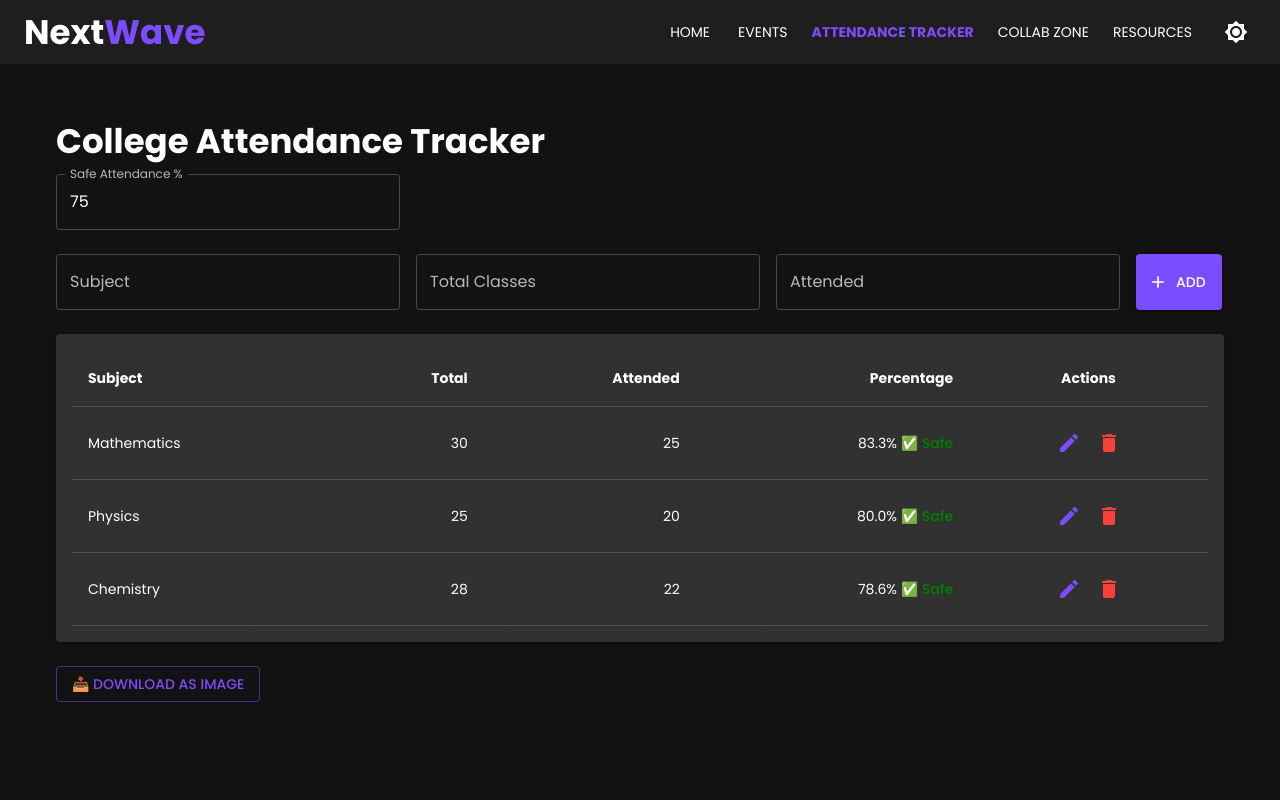
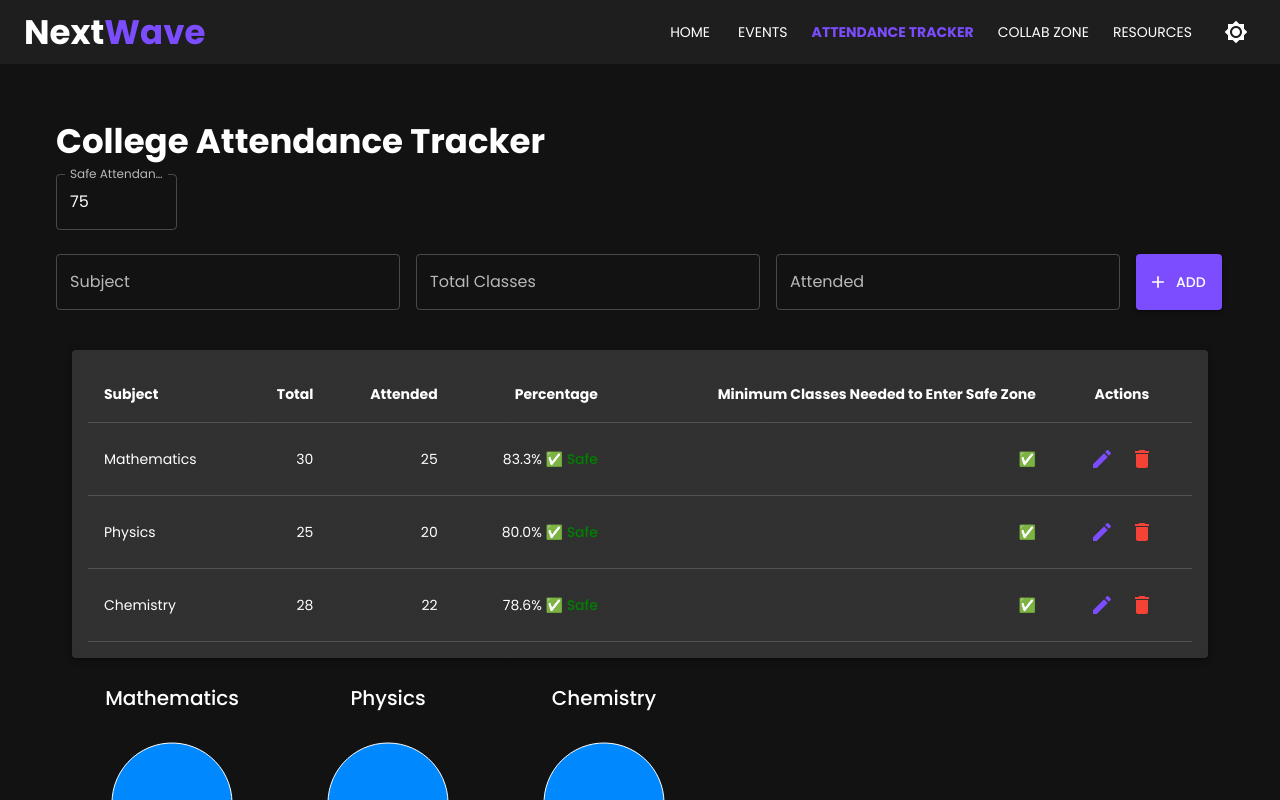
Before and after one commit to AnishaGupta-tech/NextWave, a React (Create React App) app: page / in a window 1280 px wide. Both pictures are taken after a click on the button "ATTENDANCE TRACKER". Shown: the top 800 px of the page. Built offline with nearby package versions, Linux system fonts and the light colour scheme.

Commit message:
complete attendance tracker

```diff
--- a/package.json
+++ b/package.json
@@ -16,9 +16,11 @@
     "html2canvas": "^1.4.1",
     "jspdf": "^3.0.1",
     "react": "^19.1.0",
+    "react-calendar": "^5.1.0",
     "react-dom": "^19.1.0",
     "react-router-dom": "^7.6.0",
     "react-scripts": "5.0.1",
+    "recharts": "^2.15.3",
     "web-vitals": "^2.1.4"
   },
   "scripts": {
--- a/src/pages/AttendanceTracker.js
+++ b/src/pages/AttendanceTracker.js
@@ -11,7 +11,8 @@ import {
   TableRow,
   TextField,
   Button,
-  IconButton
+  IconButton,
+  Grid
 } from '@mui/material';
 import {
   Delete as DeleteIcon,
@@ -20,6 +21,11 @@ import {
   Add as AddIcon
 } from '@mui/icons-material';
 import html2canvas from 'html2canvas';
+import { PieChart, Pie, Cell, Tooltip, Legend } from 'recharts';
+import Calendar from 'react-calendar';
+import 'react-calendar/dist/Calendar.css';
+
+const COLORS = ['#0088FE', '#00C49F'];
 
 const AttendanceTracker = () => {
   const exportRef = useRef();
@@ -39,6 +45,7 @@ const AttendanceTracker = () => {
   const [editId, setEditId] = useState(null);
   const [editedSubject, setEditedSubject] = useState({});
   const [safePercentage, setSafePercentage] = useState(75);
+  const [calendarDate, setCalendarDate] = useState(new Date());
 
   useEffect(() => {
     localStorage.setItem('attendanceSubjects', JSON.stringify(subjects));
@@ -80,12 +87,46 @@ const AttendanceTracker = () => {
   };
 
   const downloadAsImage = async () => {
+    if (!exportRef.current) return;
     const canvas = await html2canvas(exportRef.current);
     const link = document.createElement('a');
     link.download = 'attendance.png';
     link.href = canvas.toDataURL();
     link.click();
   };
+
+  const renderPieCharts = () => (
+    <Grid container spacing={2} sx={{ mt: 3 }}>
+      {subjects.map((sub) => {
+        const data = [
+          { name: 'Attended', value: sub.attended },
+          { name: 'Missed', value: sub.totalClasses - sub.attended }
+        ];
+
+        return (
+          <Grid item xs={12} sm={4} key={sub.id}>
+            <Typography variant="h6" align="center" gutterBottom>{sub.name}</Typography>
+            <PieChart width={200} height={200}>
+              <Pie
+                data={data}
+                dataKey="value"
+                cx="50%"
+                cy="50%"
+                outerRadius={60}
+                label={false}
+              >
+                {data.map((entry, index) => (
+                  <Cell key={`cell-${index}`} fill={COLORS[index % COLORS.length]} />
+                ))}
+              </Pie>
+              <Tooltip />
+              <Legend verticalAlign="bottom" height={36} />
+            </PieChart>
+          </Grid>
+        );
+      })}
+    </Grid>
+  );
 
   return (
     <Box sx={{ p: 4 }}>
@@ -100,11 +141,12 @@ const AttendanceTracker = () => {
           type="number"
           value={safePercentage}
           onChange={(e) => setSafePercentage(Number(e.target.value))}
+          inputProps={{ min: 0, max: 100 }}
         />
       </Box>
 
       {/* Add Subject Form */}
-      <Box sx={{ display: 'flex', gap: 2, mb: 3 }}>
+      <Box sx={{ display: 'flex', gap: 2, mb: 3, flexWrap: 'wrap' }}>
         <TextField
           label="Subject"
           value={newSubject.name}
@@ -115,20 +157,24 @@ const AttendanceTracker = () => {
           type="number"
           value={newSubject.totalClasses}
           onChange={(e) => setNewSubject({ ...newSubject, totalClasses: e.target.value })}
+          inputProps={{ min: 0 }}
         />
         <TextField
           label="Attended"
           type="number"
           value={newSubject.attended}
           onChange={(e) => setNewSubject({ ...newSubject, attended: e.target.value })}
+          inputProps={{ min: 0 }}
         />
         <Button variant="contained" color="primary" onClick={handleAddSubject} startIcon={<AddIcon />}>
           Add
         </Button>
       </Box>
 
+      {/* Wrap Table and Pie Charts together inside exportRef */}
+      <Box ref={exportRef} sx={{ p: 2, borderRadius: 1 }}>
         {/* Attendance Table */}
-      <Paper ref={exportRef} elevation={3} sx={{ p: 2 }}>
+        <Paper elevation={3} sx={{ p: 2 }}>
           <TableContainer>
             <Table>
               <TableHead>
@@ -137,14 +183,19 @@ const AttendanceTracker = () => {
                   <TableCell align="right"><strong>Total</strong></TableCell>
                   <TableCell align="right"><strong>Attended</strong></TableCell>
                   <TableCell align="right"><strong>Percentage</strong></TableCell>
+                  <TableCell align="right">
+                    <strong>Minimum Classes Needed to Enter Safe Zone</strong>
+                  </TableCell>
                   <TableCell align="center"><strong>Actions</strong></TableCell>
                 </TableRow>
               </TableHead>
               <TableBody>
                 {subjects.map((sub) => {
-                const percent =
-                  sub.totalClasses > 0 ? (sub.attended / sub.totalClasses) * 100 : 0;
+                  const percent = sub.totalClasses > 0 ? (sub.attended / sub.totalClasses) * 100 : 0;
                   const isSafe = percent >= safePercentage;
+                  const classesNeeded = isSafe
+                    ? 0
+                    : Math.ceil(((safePercentage - percent) * sub.totalClasses) / 100);
 
                   return (
                     <TableRow key={sub.id}>
@@ -197,6 +248,7 @@ const AttendanceTracker = () => {
                           'N/A'
                         )}
                       </TableCell>
+                      <TableCell align="right">{isSafe ? '✅' : classesNeeded}</TableCell>
                       <TableCell align="center">
                         {editId === sub.id ? (
                           <IconButton color="success" onClick={handleSave}>
@@ -219,6 +271,22 @@ const AttendanceTracker = () => {
           </TableContainer>
         </Paper>
 
+        {/* Pie Chart View */}
+        {renderPieCharts()}
+      </Box>
+
+      {/* Calendar Tracker */}
+      <Box sx={{ mt: 5 }}>
+        <Typography variant="h6" gutterBottom>
+          Attendance Calendar (view dates)
+        </Typography>
+        <Calendar
+          onChange={setCalendarDate}
+          value={calendarDate}
+          showNeighboringMonth={false}
+        />
+      </Box>
+
       {/* Download Button */}
       <Box sx={{ mt: 3 }}>
         <Button variant="outlined" onClick={downloadAsImage}>
```
Also changed, not shown: 1 other file (tests, documents, lock files or other folders). Lines whose indentation alone changed are shown as unchanged.
